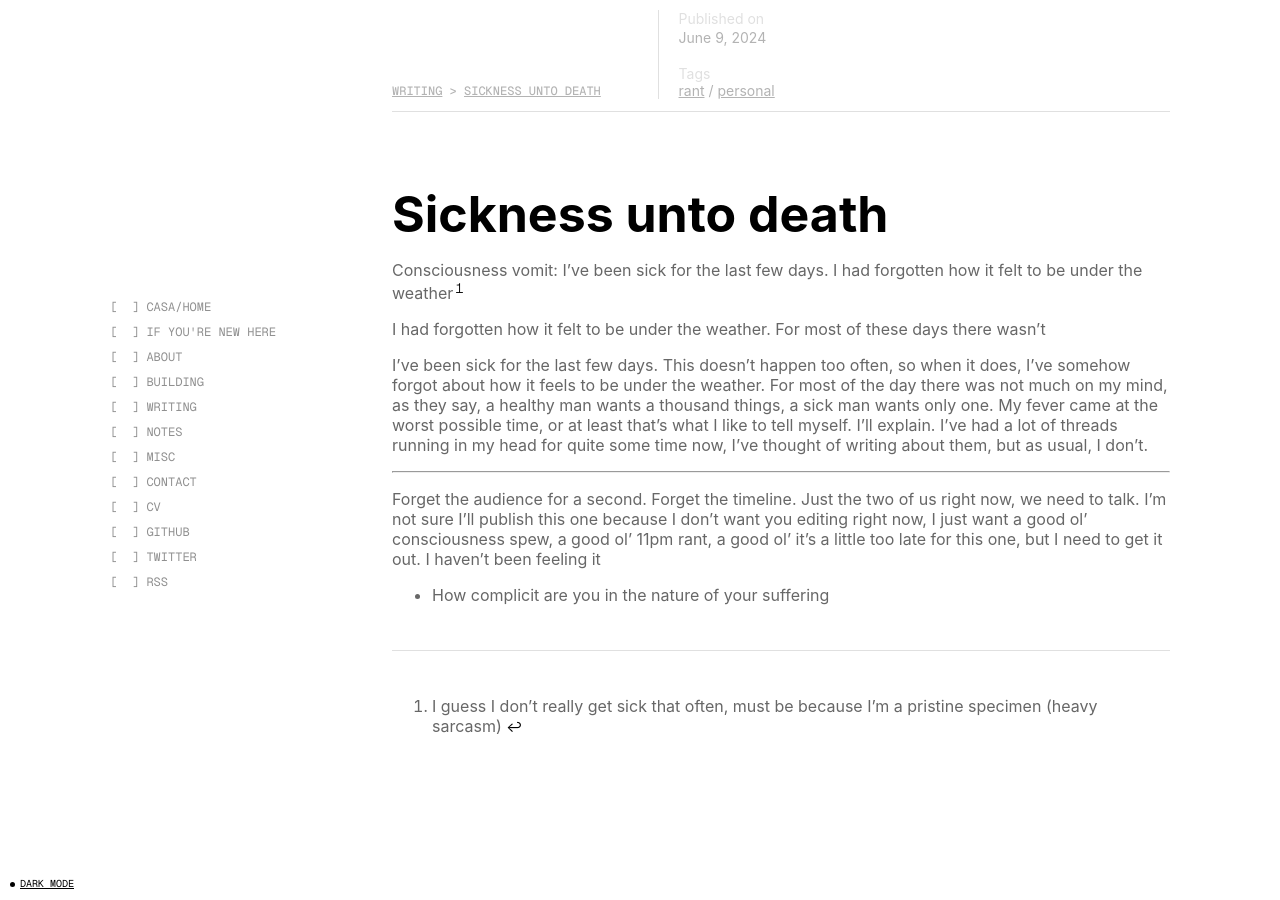
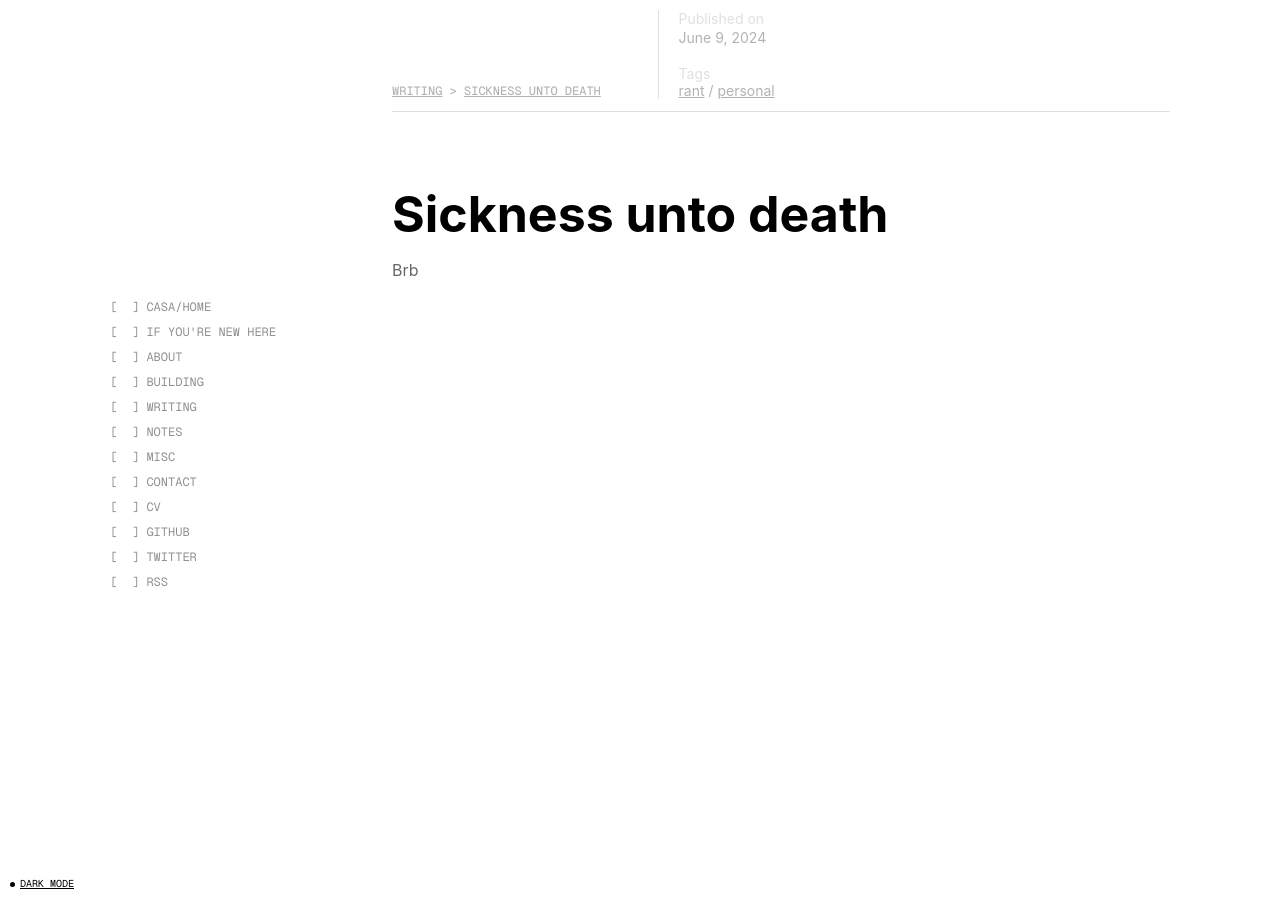
Before and after one commit to thomaspradae/thomaspradae.github.io, a Jekyll site: the page built from _writing/2024-06-09-sickness-unto-death.md, in a window 1280 px wide and 900 px high, scrolled down 197 px. Built offline with Jekyll 4.4.1, drawn with Linux system fonts in a browser that asks for light colours; nearby versions of some CDN libraries.

Commit message:
18-jun-2024

```diff
--- a/_writing/2024-06-09-sickness-unto-death.md
+++ b/_writing/2024-06-09-sickness-unto-death.md
@@ -11,21 +11,4 @@ tags:
 excerpt:
 ---
 
-Consciousness vomit: I've been sick for the last few days. I had forgotten how it felt to be under the weather[^1]
-
-
-
-I had forgotten how it felt to be under the weather. For most of these days there wasn't
-
-
-I've been sick for the last few days. This doesn't happen too often, so when it does, I've somehow forgot about how it feels to be under the weather. For most of the day there was not much on my mind, as they say, a healthy man wants a thousand things, a sick man wants only one. My fever came at the worst possible time, or at least that's what I like to tell myself. I'll explain. I've had a lot of threads running in my head for quite some time now, I've thought of writing about them, but as usual, I don't.
-
-[^1]: I guess I don't really get sick that often, must be because I'm a pristine specimen (heavy sarcasm)
-
-
----
-
-Forget the audience for a second. Forget the timeline. Just the two of us right now, we need to talk. I'm not sure I'll publish this one because I don't want you editing right now, I just want a good ol' consciousness spew, a good ol' 11pm rant, a good ol' it's a little too late for this one, but I need to get it out. I haven't been feeling it
-
-
-- How complicit are you in the nature of your suffering
+Brb
```
